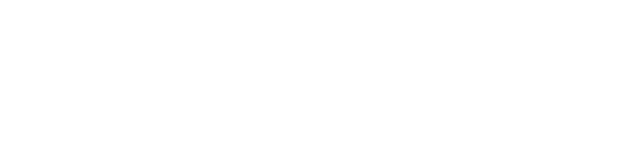
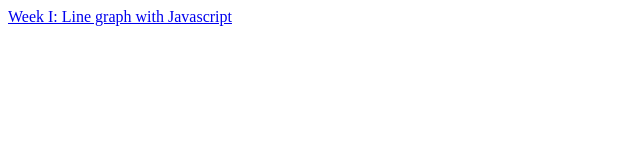
Before and after one commit to YorickvdWal/Data_Processing, a plain HTML site: page index.html in a window 1280 px wide. Shown: the whole page, without its empty margins (0-640 px from the left). Drawn offline with Linux system fonts and the light colour scheme.

Commit message:
Update index.html

```diff
--- a/index.html
+++ b/index.html
@@ -1,3 +1,7 @@
 <html>
-<a href="website..."></a>
+	<body>
+	  <p>
+		  <a href="Data_Processing/Homework/week_2/index.html">Week I: Line graph with Javascript</a>
+	  </p>
+  </body>
 </html>
```
